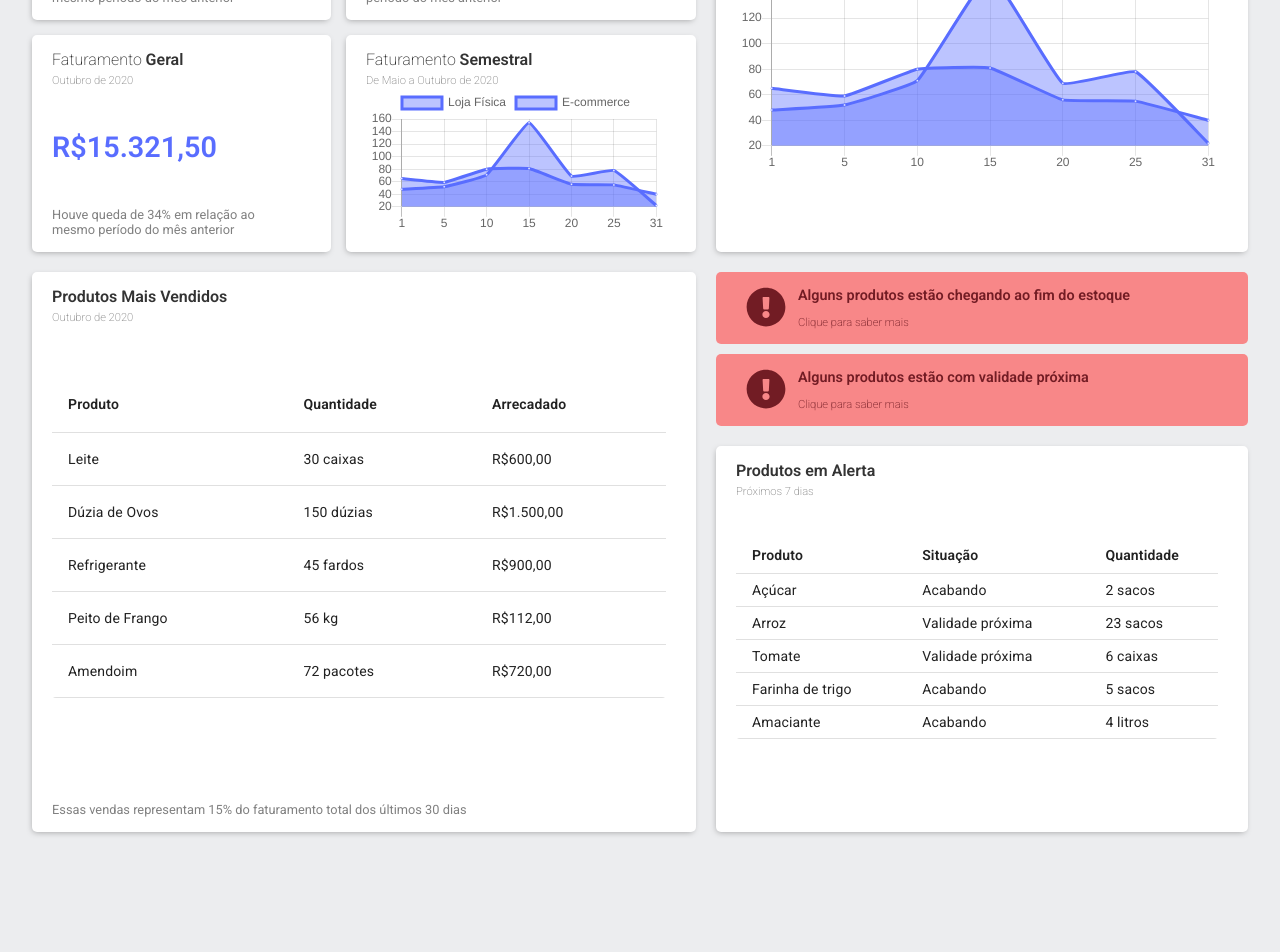
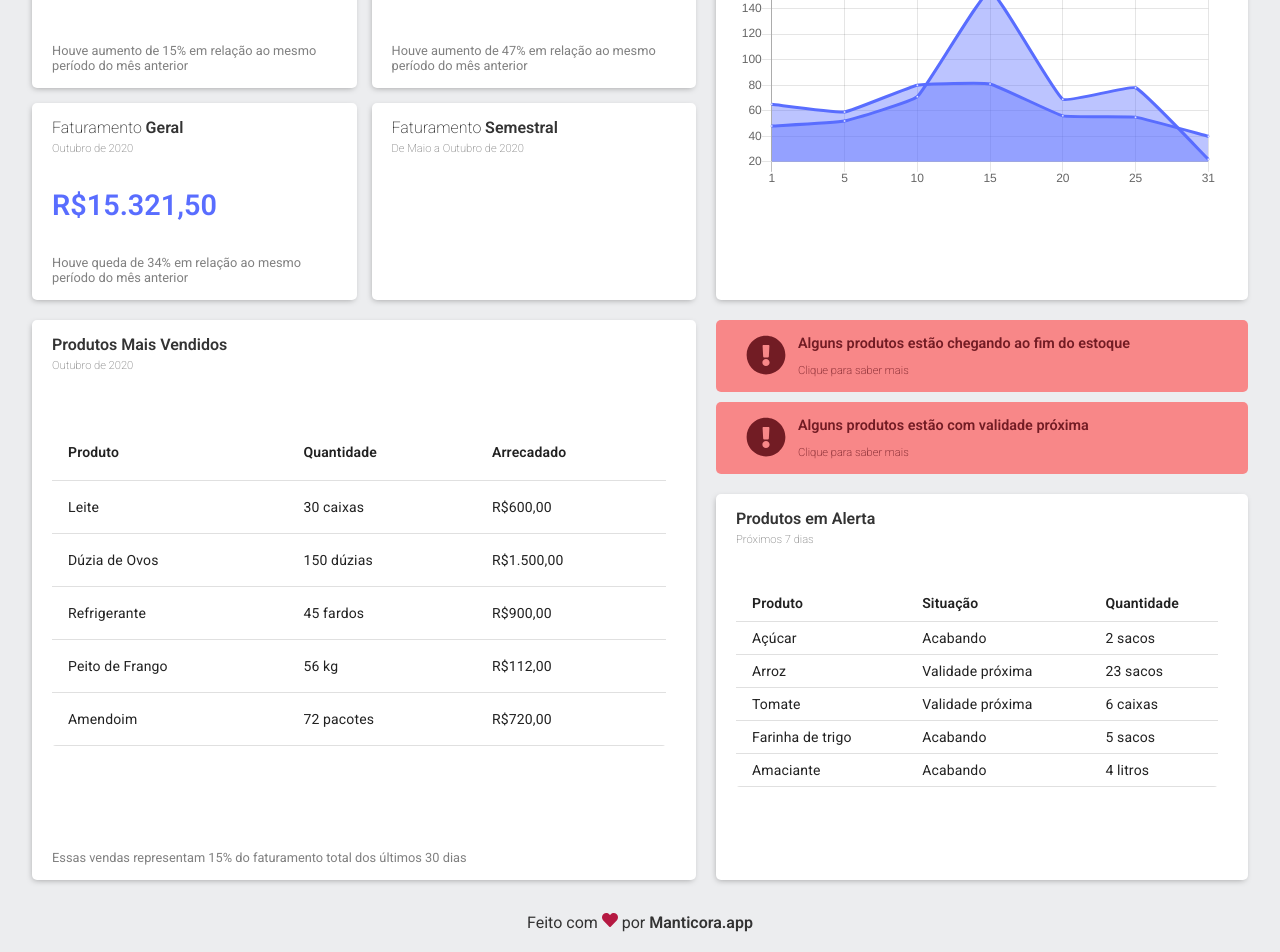
Before and after one commit to manticorasolution/manticora-dashboard, a React (Create React App) app: page / in a window 1280 px wide. Shown: the part 312-1264 px from the top of the page. Built offline with nearby package versions, Linux system fonts and the light colour scheme; the HTML template or start-up script is replaced by a standard one.

Commit message:
feat: add footer

```diff
--- a/src/App.js
+++ b/src/App.js
@@ -2,7 +2,7 @@ import React from 'react';
 import GlobalStyle from './styles/global';
 import Header from './components/Header';
 import Board from './components/Board';
-// import Footer from './components/Footer';
+import Footer from './components/Footer';
 
 function App() {
 	return (
@@ -10,7 +10,7 @@ function App() {
 			<GlobalStyle />
 			<Header />
 			<Board />
-			{/* <Footer /> */}
+			<Footer />
 		</>
 	);
 }
--- a/src/components/Board/index.js
+++ b/src/components/Board/index.js
@@ -48,7 +48,7 @@ const cards = [
 		className: 'card4',
 		title: 'Semestral',
 		yearMonth: 'De Maio a Outubro de 2020',
-		hasLineChart: true
+		hasBarChart: true
 
 	},
 
@@ -69,7 +69,7 @@ const Board = () => {
 						yearMonth={card.yearMonth}
 						revenues={card.revenues}
 						consideration={card.consideration}
-						hasLineChart={card.hasLineChart || ''}
+						hasBarChart={card.hasBarChart || ''}
 						isRevenues={true}
 					/>
 				))}
--- a/src/components/Board/styles.js
+++ b/src/components/Board/styles.js
@@ -3,9 +3,9 @@ import styled from 'styled-components';
 const Container = styled.div`
 	display: grid;
 	grid-template-columns: 1fr 0.8fr;
-	grid-template-rows: 10vh 50vh 70vh;
+	grid-template-rows: 10vh 56vh 70vh;
 	grid-gap: 20px;
-	height: 150vh;
+	height: 145vh;
 	width: 100%;
 	margin: auto;
 	max-width: 95vw;
@@ -29,7 +29,7 @@ const Container = styled.div`
 
 		display: grid;
 		grid-template-columns: 1fr 1fr;
-		grid-template-rows: 1fr 1fr;
+		grid-template-rows: 1.2fr 1fr;
 		grid-gap: 15px;
 		height: 100%;
 
--- a/src/components/Footer/styles.js
+++ b/src/components/Footer/styles.js
@@ -1,27 +1,17 @@
 import styled from 'styled-components';
 
 const Container = styled.footer`
-	width: 100%;
-  height: 120px;
-  margin-top: 80px;
-
 	display: flex;
 	align-items: center;
-
-  .made-with-love-copyright {
-    position: absolute;
-    bottom: 8px;
-
-    width: 100%;
-    text-align: center;
-    color: #333;
+	justify-content: center;
+  color: #333;
+	margin-bottom: 20px;
 
 		a {
 			text-decoration: none;
 			color: inherit;
 			font-weight: bold;
 		}
-  }
 `;
 
 export default Container;
```
